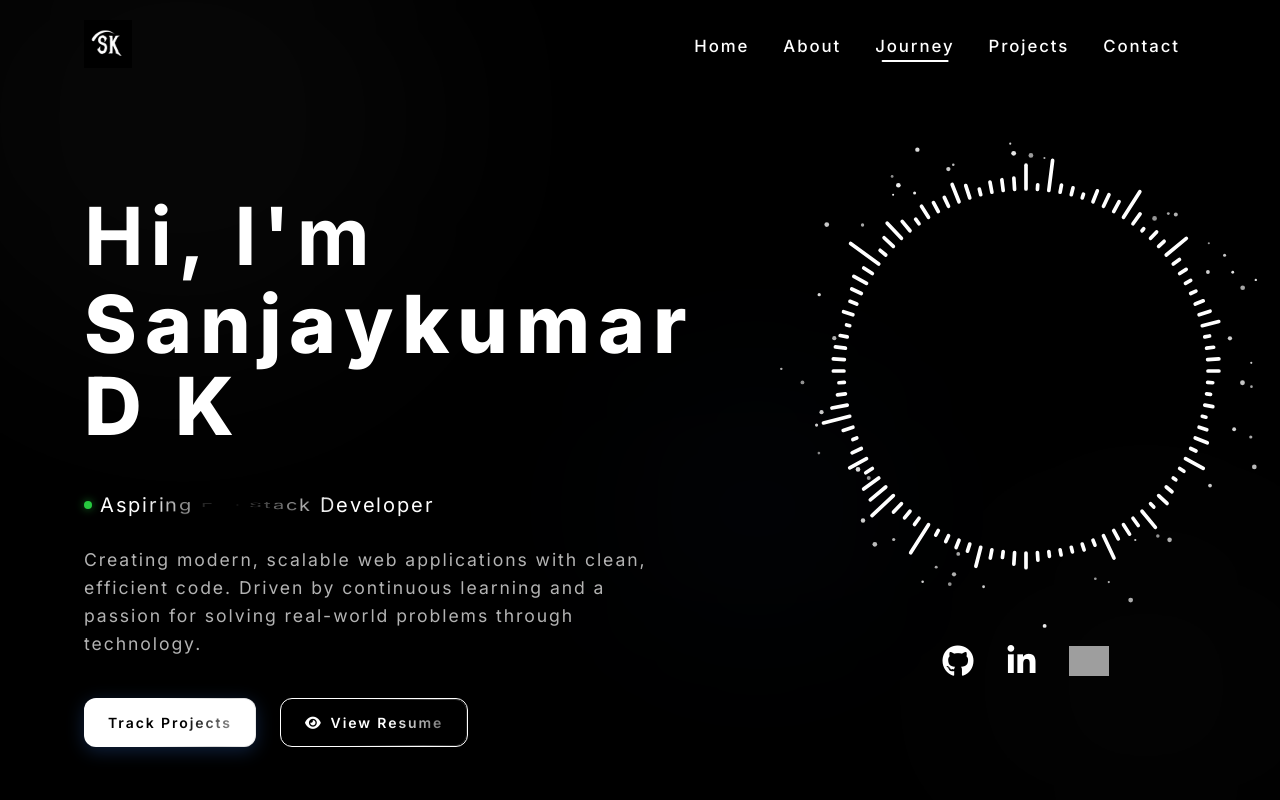
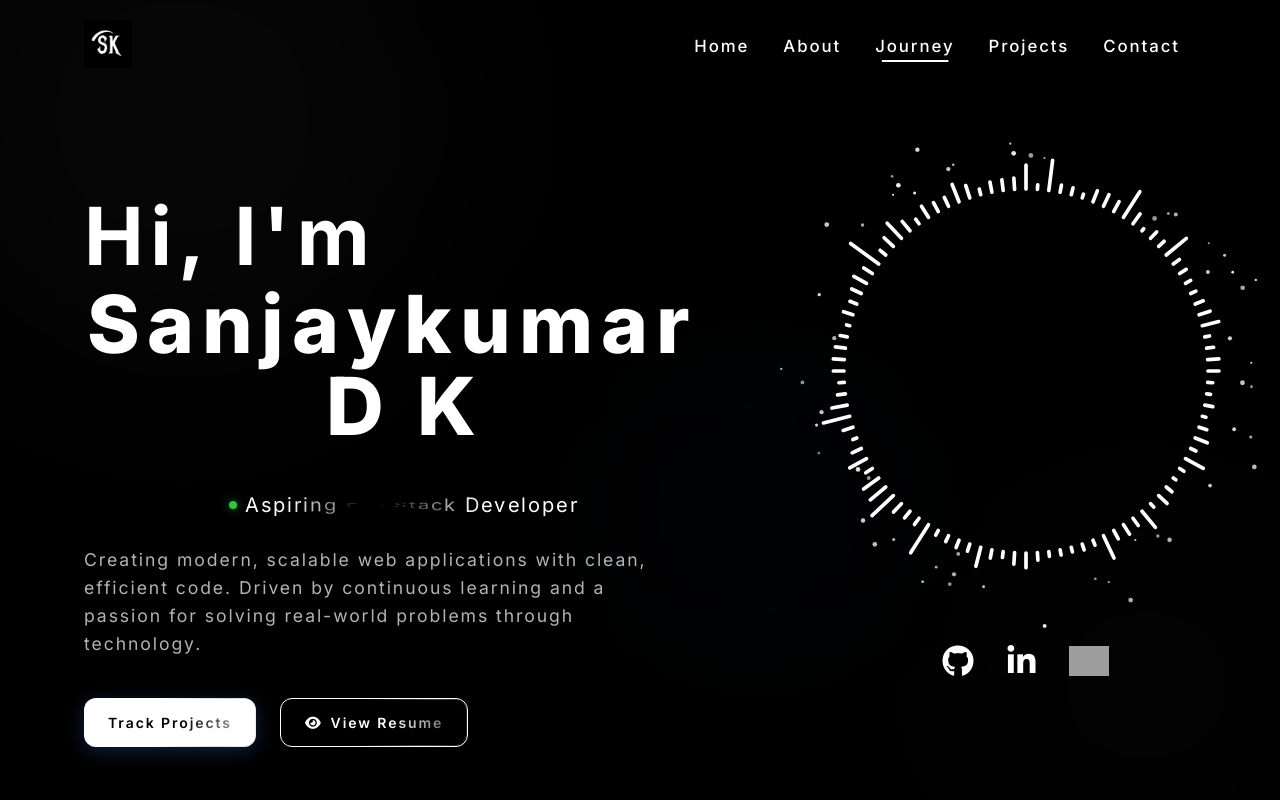
Before and after one commit to sanjaykumardk2006/Sanjaykumar, a React (Vite) app: page / in a window 1280 px wide. Shown: the top 800 px of the page. Built offline with nearby package versions, Linux system fonts and the light colour scheme; grey boxes are pictures that could not be loaded.

Commit message:
corrected the alignment in all the screen

```diff
--- a/src/components/FlipFadeText.jsx
+++ b/src/components/FlipFadeText.jsx
@@ -118,8 +118,8 @@ export function FlipFadeText({
     const currentWord = useMemo(() => words[index], [words, index])
 
     return (
-        <div className={className} style={{ display: 'flex', alignItems: 'center', justifyContent: 'inherit' }}>
-            <div style={{ perspective: "1000px", position: 'relative', display: 'flex', alignItems: 'center', justifyContent: 'inherit' }}>
+        <div className={className} style={{ display: 'inline-flex', alignItems: 'center', justifyContent: 'center' }}>
+            <div style={{ perspective: "1000px", position: 'relative', display: 'inline-flex', alignItems: 'center', justifyContent: 'center' }}>
                 <AnimatePresence mode="wait">
                     <Word
                         key={currentWord}
--- a/src/components/Hero/Hero.jsx
+++ b/src/components/Hero/Hero.jsx
@@ -233,7 +233,7 @@ export default function Hero() {
           <m.h1 variants={itemVariants} className="hero-name">
             <FlipFadeText words={["Sanjaykumar D K"]} textClassName="hero-name" staggerDelay={0.05} letterDuration={0.5} />
           </m.h1>
-          <m.div variants={itemVariants} className="hero-role" style={{ display: 'flex', alignItems: 'center', gap: '8px', minHeight: '32px' }}>
+          <m.div variants={itemVariants} className="hero-role" style={{ display: 'flex', alignItems: 'center', justifyContent: 'center', gap: '8px', minHeight: '32px' }}>
             <span style={{ width: '8px', height: '8px', borderRadius: '50%', background: '#27C93F', boxShadow: '0 0 8px rgba(39, 201, 63, 0.6)', flexShrink: 0 }}></span>
             <FlipText loop={true} duration={3.2}>Aspiring Full Stack Developer</FlipText>
           </m.div>
```
